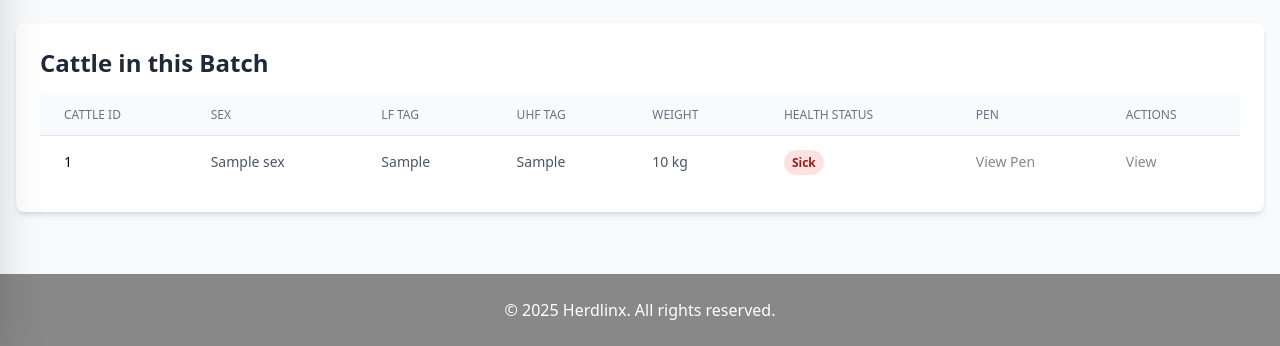
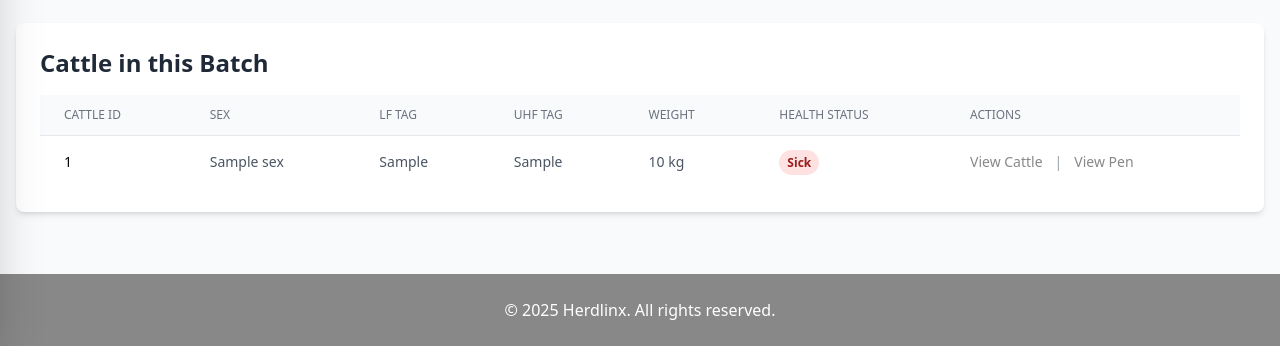
Before and after one commit to CoreNeuroHub/herdlinx-saas, a Flask app: template app/templates/feedlot/batches/view.html in a window 1280 px wide. Shown: the part 454-800 px from the top of the page. Run offline with Flask 3, Linux system fonts and the light colour scheme; the template is opened without the code that fills it: most values are stand-ins (such as "Sample title", 1, 10 or a date in 2020); some libraries are stand-ins or nearby versions.

Commit message:
Update view.html

```diff
--- a/app/templates/feedlot/batches/view.html
+++ b/app/templates/feedlot/batches/view.html
@@ -52,7 +52,6 @@
                     <th class="px-6 py-3 text-left text-xs font-medium text-gray-500 uppercase">UHF Tag</th>
                     <th class="px-6 py-3 text-left text-xs font-medium text-gray-500 uppercase">Weight</th>
                     <th class="px-6 py-3 text-left text-xs font-medium text-gray-500 uppercase">Health Status</th>
-                    <th class="px-6 py-3 text-left text-xs font-medium text-gray-500 uppercase">Pen</th>
                     <th class="px-6 py-3 text-left text-xs font-medium text-gray-500 uppercase">Actions</th>
                 </tr>
             </thead>
@@ -72,17 +71,18 @@
                             {{ c.health_status|title }}
                         </span>
                     </td>
-                    <td class="px-6 py-4 whitespace-nowrap text-sm text-gray-600">
-                        {% if c.get('pen_id') %}
-                        <a href="{{ url_for('feedlot.view_pen', feedlot_id=feedlot._id, pen_id=c.pen_id) }}"
-                           class="text-teal hover:opacity-80">View Pen</a>
-                        {% else %}
-                        <span class="text-gray-400">Not assigned</span>
-                        {% endif %}
-                    </td>
                     <td class="px-6 py-4 whitespace-nowrap text-sm">
-                        <a href="{{ url_for('feedlot.view_cattle', feedlot_id=feedlot._id, cattle_id=c._id) }}"
-                           class="text-teal hover:opacity-80">View</a>
+                        <div class="flex gap-3 items-center">
+                            <a href="{{ url_for('feedlot.view_cattle', feedlot_id=feedlot._id, cattle_id=c._id) }}"
+                               data-testid="view-cattle-link-{{ c._id }}"
+                               class="text-teal hover:opacity-80">View Cattle</a>
+                            {% if c.get('pen_id') %}
+                            <span class="text-gray-400">|</span>
+                            <a href="{{ url_for('feedlot.view_pen', feedlot_id=feedlot._id, pen_id=c.pen_id) }}"
+                               data-testid="view-pen-link-{{ c._id }}"
+                               class="text-teal hover:opacity-80">View Pen</a>
+                            {% endif %}
+                        </div>
                     </td>
                 </tr>
                 {% endfor %}
```
